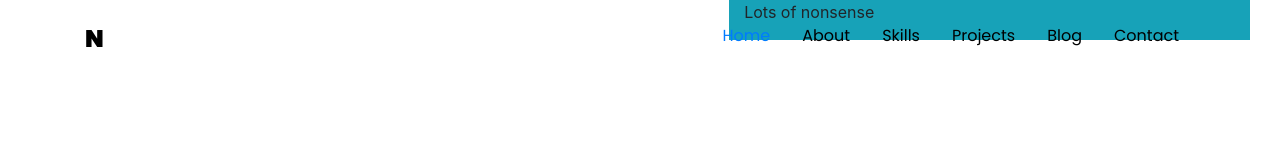
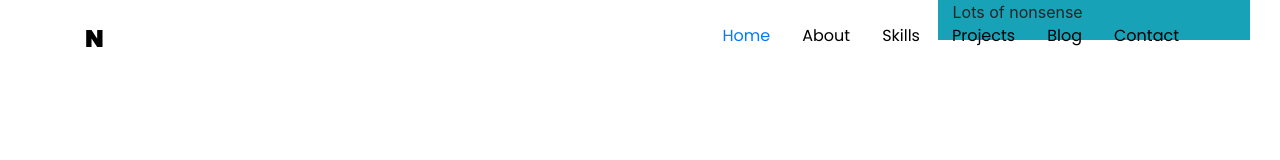
Before and after one commit to ahsanirfan85/freelanceresumetemplate, a website: page index.html in a window 1280 px wide. Drawn offline with nearby package versions, Linux system fonts and the light colour scheme.

Commit message:
changes
changes

```diff
--- a/index.html
+++ b/index.html
@@ -46,8 +46,8 @@
 		</div>
 	</div>
 	<div class="container-fluid row">
-		<div class="col-7"></div>
-		<div class="bg-info col-5 pr-1">
+		<div class="col-9"></div>
+		<div class="bg-info col-3">
 			<p>Lots of nonsense</p>
 		</div>
 	</div>
```
